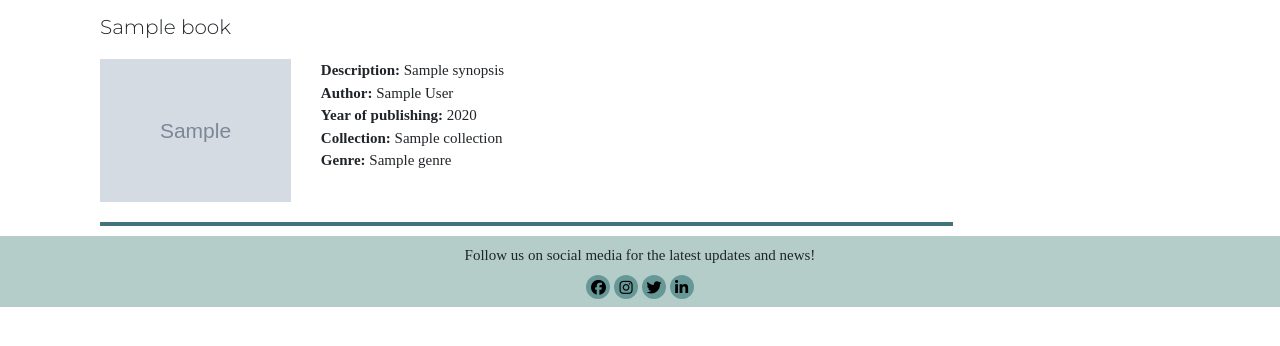
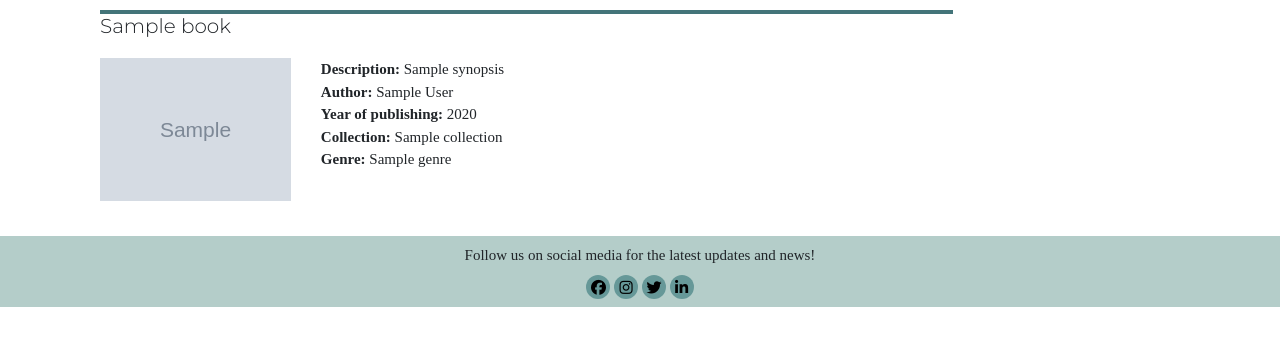
Before and after one commit to MarianaPereira23/libris, a Flask app: page /books in a window 1280 px wide. Shown: the part 75-421 px from the top of the page. Run offline with Flask 2, Linux system fonts and the light colour scheme; grey boxes marked "Sample" are stand-in pictures; a database or web service that is not in the repository returns one stand-in record (values such as "Sample title"); some libraries are stand-ins or nearby versions; some web fonts are replaced.

Commit message:
Change border-bottom to border-top

```diff
--- a/static/css/style.css
+++ b/static/css/style.css
@@ -164,9 +164,9 @@ h3 {
 
 .books {
     margin-left: 100px;
-    margin-top: 15px;
-    margin-bottom: 10px;
-    border-bottom: 4px solid #437479;
+    margin-top: 10px;
+    margin-bottom: 15px;
+    border-top: 4px solid #437479;
     padding-bottom: 20px;
 }
 
```
